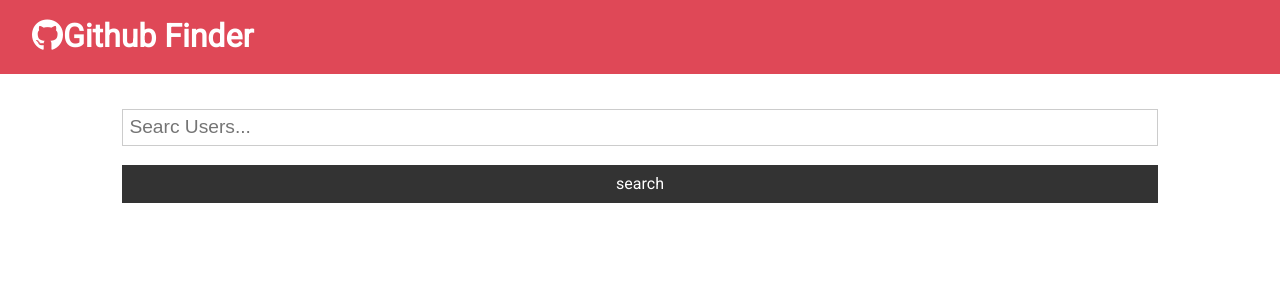
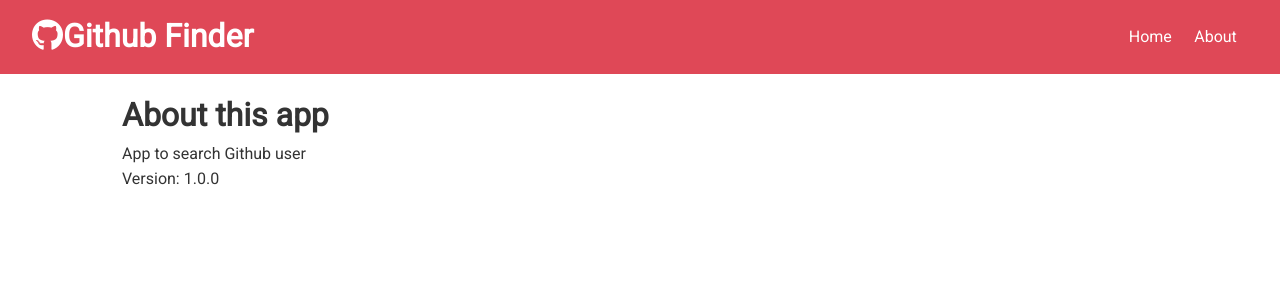
Before and after one commit to ankit-kejriwal/github-finder, a React (Create React App) app: page /about in a window 1280 px wide. Shown: the top 300 px of the page. Built offline with nearby package versions, Linux system fonts and the light colour scheme.

Commit message:
added router for the github finder

```diff
--- a/package.json
+++ b/package.json
@@ -9,6 +9,7 @@
     "axios": "^0.19.2",
     "react": "^16.13.1",
     "react-dom": "^16.13.1",
+    "react-router-dom": "^5.1.2",
     "react-scripts": "3.4.1"
   },
   "scripts": {
--- a/src/App.js
+++ b/src/App.js
@@ -1,14 +1,18 @@
-import React, {Component} from 'react';
+import React, {Component, Fragment} from 'react';
+import {BrowserRouter as Router, Switch, Route} from 'react-router-dom';
 import NavBar from './components/layout/NavBar';
+import Alert from './components/layout/Alert';
 import './App.css';
 import axios from 'axios'
 import Users from './components/users/Users';
 import Search from './components/users/Search';
+import About from './components/pages/About';
 
 class App extends Component {
   state = {
     users:[],
-    loading: false
+    loading: false,
+    alert: null
   }
   // async componentDidMount(){
   //   this.setState({loading:true});
@@ -32,20 +36,38 @@
     this.setState({users:[] ,loading: false});
   }
 
+  setAlert = (msg,type) => {
+    this.setState({alert:{msg:msg,type:type}});
+    setTimeout(() => {
+      this.setState({alert:null})
+    }, 5000);
+  }
+
   render(){
 
     const {users, loading} = this.state;
     return (
+      <Router>
       <div className="App">
         <NavBar />
         <div className="container">
-          <Search
-          searchUsers={this.searchUsers}
-          clearUsers={this.clearUsers}
-          showClear={users.length > 0 ?true:false} />
-          <Users loading={loading} users={users}></Users>
+          <Alert alert={this.state.alert} />
+          <Switch>
+            <Route exact path='/' render={ props => (
+              <Fragment>
+                <Search
+                  searchUsers={this.searchUsers}
+                  clearUsers={this.clearUsers}
+                  showClear={users.length > 0 ?true:false}
+                  setAlert={this.setAlert} />
+                  <Users loading={loading} users={users}></Users>
+              </Fragment>
+            )}/>
+            <Route exact path='/about' component={About} />
+          </Switch>
         </div>
       </div>
+      </Router>
     );
   }
 }
--- /dev/null
+++ b/src/components/layout/Alert.js
@@ -0,0 +1,13 @@
+import React from 'react'
+
+const Alert = ({alert}) => {
+    return (
+        alert!=null && (
+            <div className={`alert alert-${alert.type}`}>
+                <i className="fas fa-info-circle" /> {alert.msg}
+            </div>
+        )
+    )
+}
+
+export default Alert
--- a/src/components/layout/NavBar.js
+++ b/src/components/layout/NavBar.js
@@ -1,12 +1,22 @@
 import React from 'react'
 import PropTypes from 'prop-types'
+import {Link} from 'react-router-dom'
 
 const NavBar = ({icon,title}) =>{
     return (
         <div className="navbar bg-primary">
             <h1>
                 <i className={icon} />
-                {title}</h1>
+                {title}
+            </h1>
+            <ul>
+                <li>
+                    <Link to='/'>Home</Link>
+                </li>
+                <li>
+                    <Link to='/about'>About</Link>
+                </li>
+            </ul>
         </div>
     )
 }
--- /dev/null
+++ b/src/components/pages/About.js
@@ -0,0 +1,12 @@
+import React, { Fragment } from 'react'
+
+const About = () => {
+    return (
+        <Fragment>
+            <h1>About this app</h1>
+            <p> App to search Github user</p>
+            <p>Version: 1.0.0</p>
+        </Fragment>
+    )
+}
+export default About;
--- a/src/components/users/Search.js
+++ b/src/components/users/Search.js
@@ -9,6 +9,7 @@
         searchUsers: PropTypes.func.isRequired,
         clearUsers: PropTypes.func.isRequired,
         showClear: PropTypes.bool.isRequired,
+        setAlert: PropTypes.func.isRequired,
     }
 
     onChange = (e) =>{
@@ -17,8 +18,12 @@
 
     onSubmit = (e) => {
         e.preventDefault();
-        this.props.searchUsers(this.state.text);
-        this.setState({text: ''});
+        if(this.state.text === '') {
+            this.props.setAlert('Please enter something','light');
+        } else {
+            this.props.searchUsers(this.state.text);
+            this.setState({text: ''});
+        }
     }
 
     render() {
```
